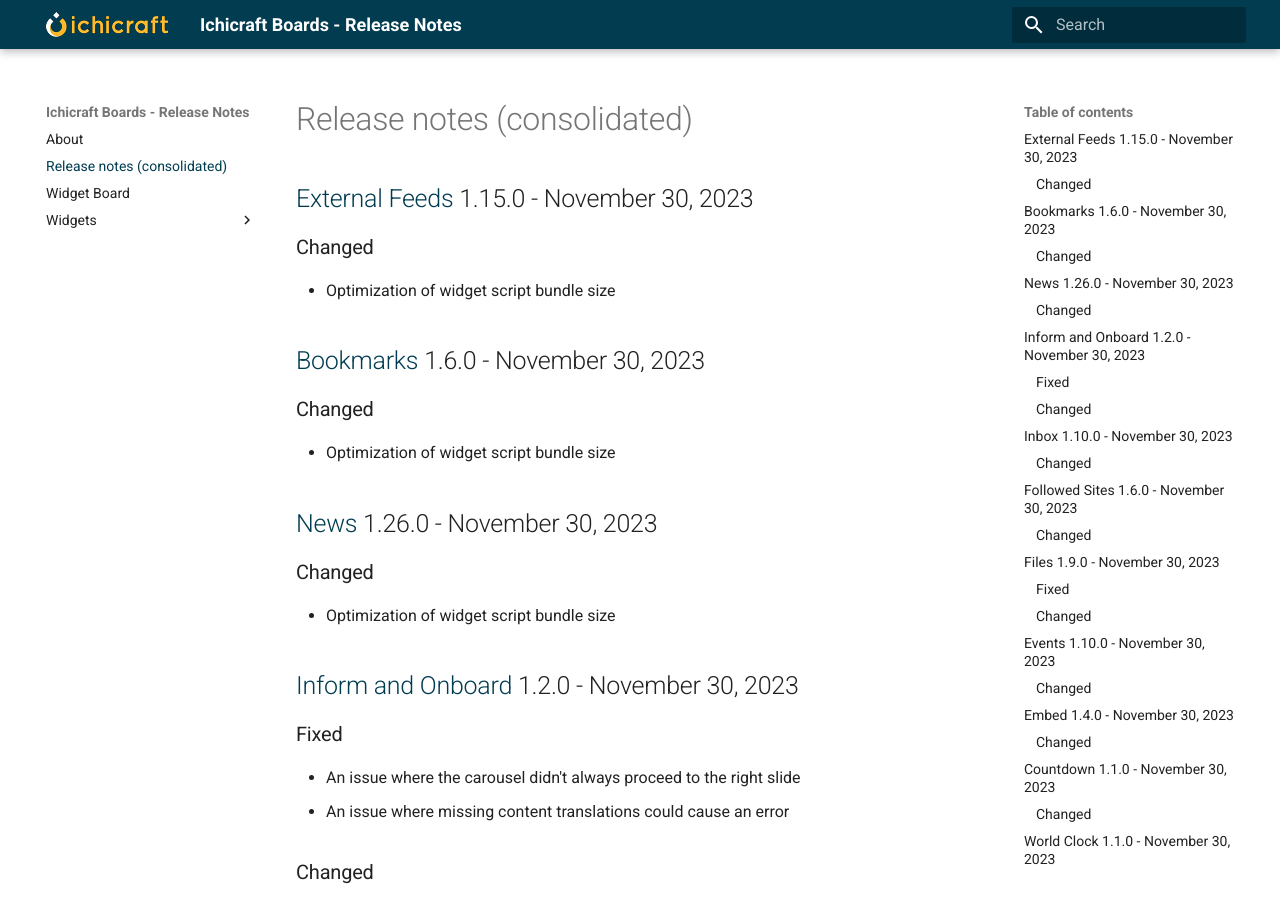
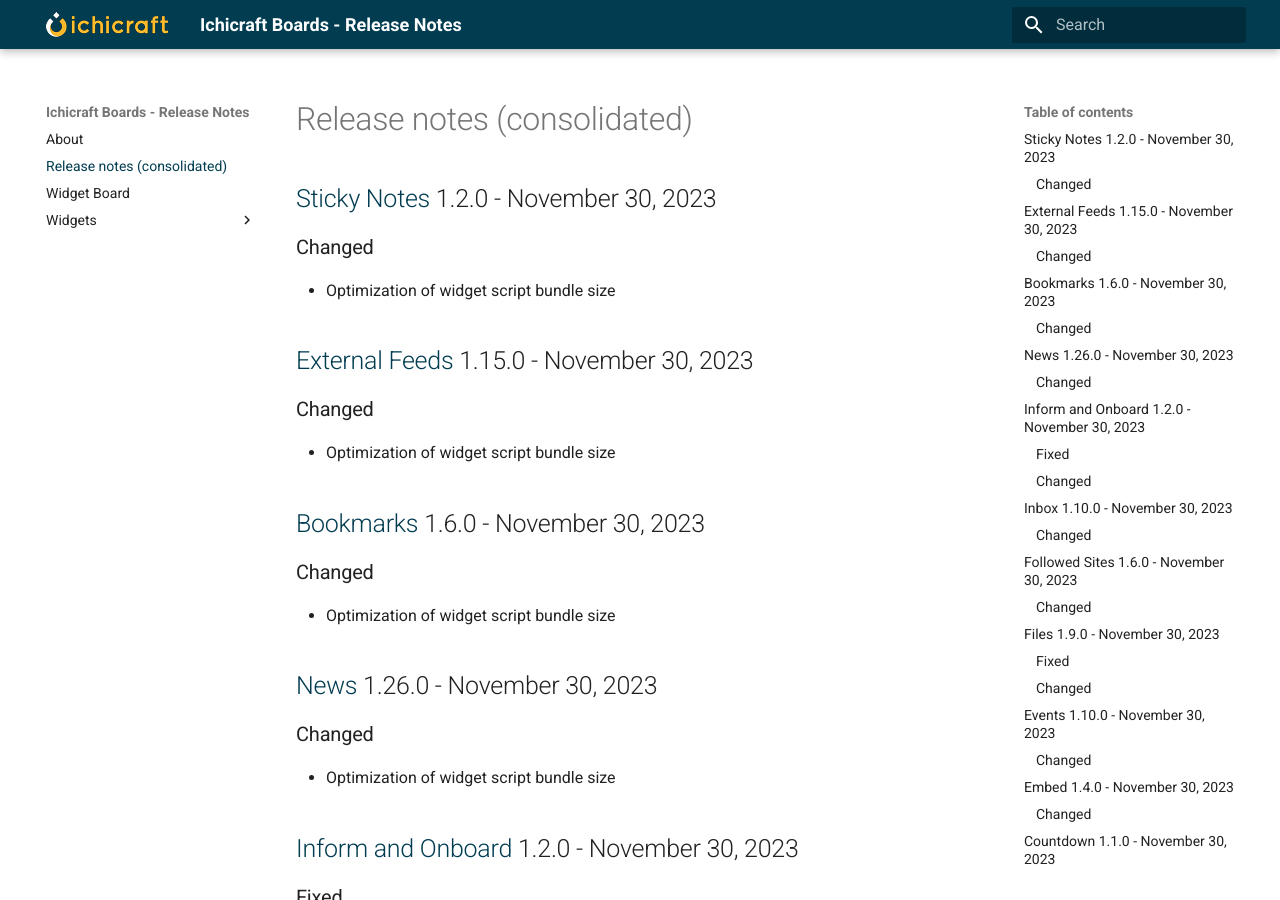
Before and after one commit to ichicraft/widgets-docs, an MkDocs documentation site: the page built from docs/Release-notes-(consolidated).md, in a window 1280 px wide and 900 px high. Built offline with MkDocs 1.6.1 and Material for MkDocs 9.7.7, drawn with Linux system fonts in a browser that asks for light colours.

Commit message:
Release notes updated by BuildService

```diff
--- a/docs/Release-notes-(consolidated).md
+++ b/docs/Release-notes-(consolidated).md
@@ -1,3 +1,8 @@
+## [Sticky Notes](./Widgets/Sticky Notes.md) 1.2.0 - November 30, 2023
+
+### Changed
+- Optimization of widget script bundle size
+
 ## [External Feeds](./Widgets/External Feeds.md) 1.15.0 - November 30, 2023
 
 ### Changed
```
Also changed, not shown: docs/Widgets/Sticky Notes.md (+5 -0 lines).
